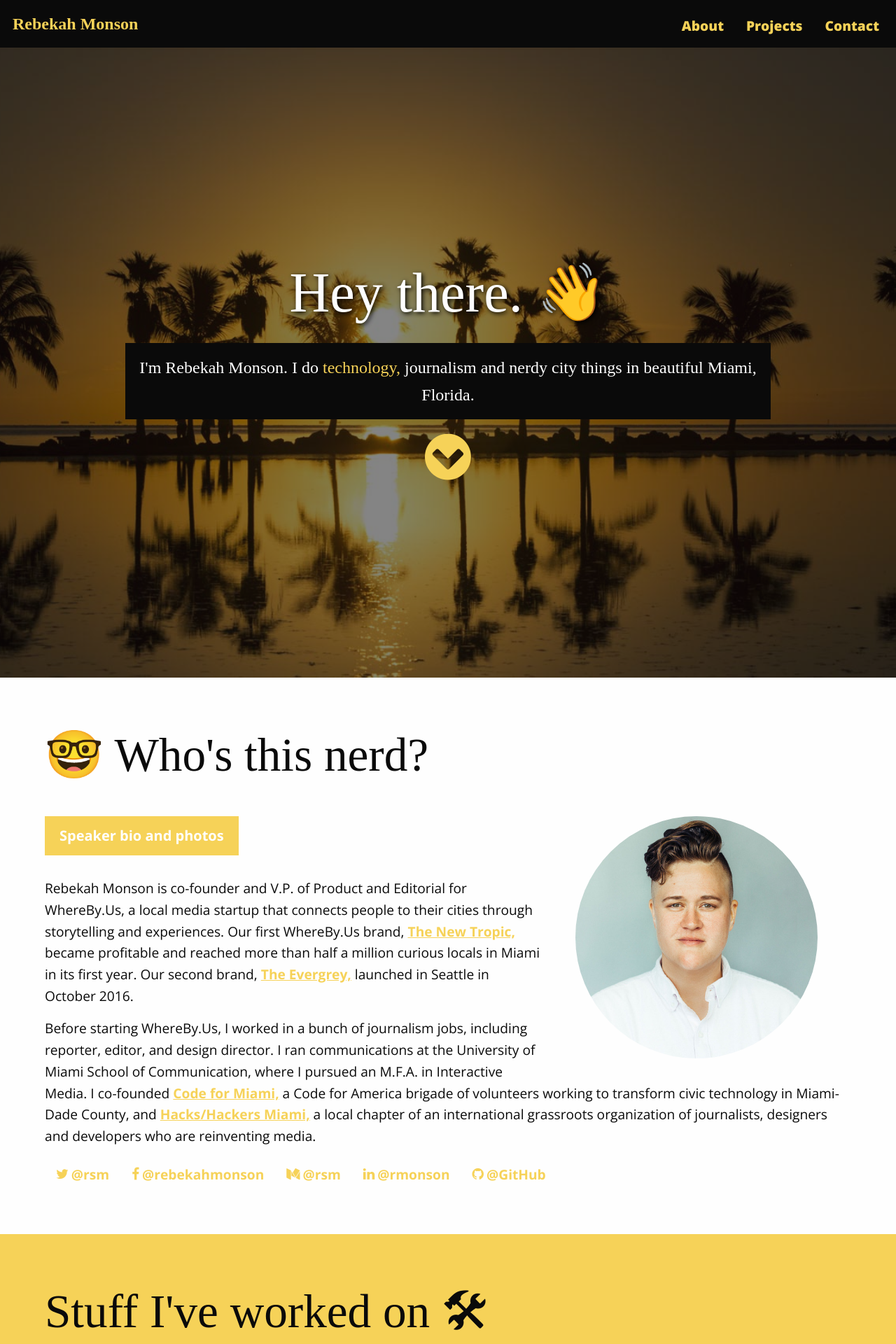
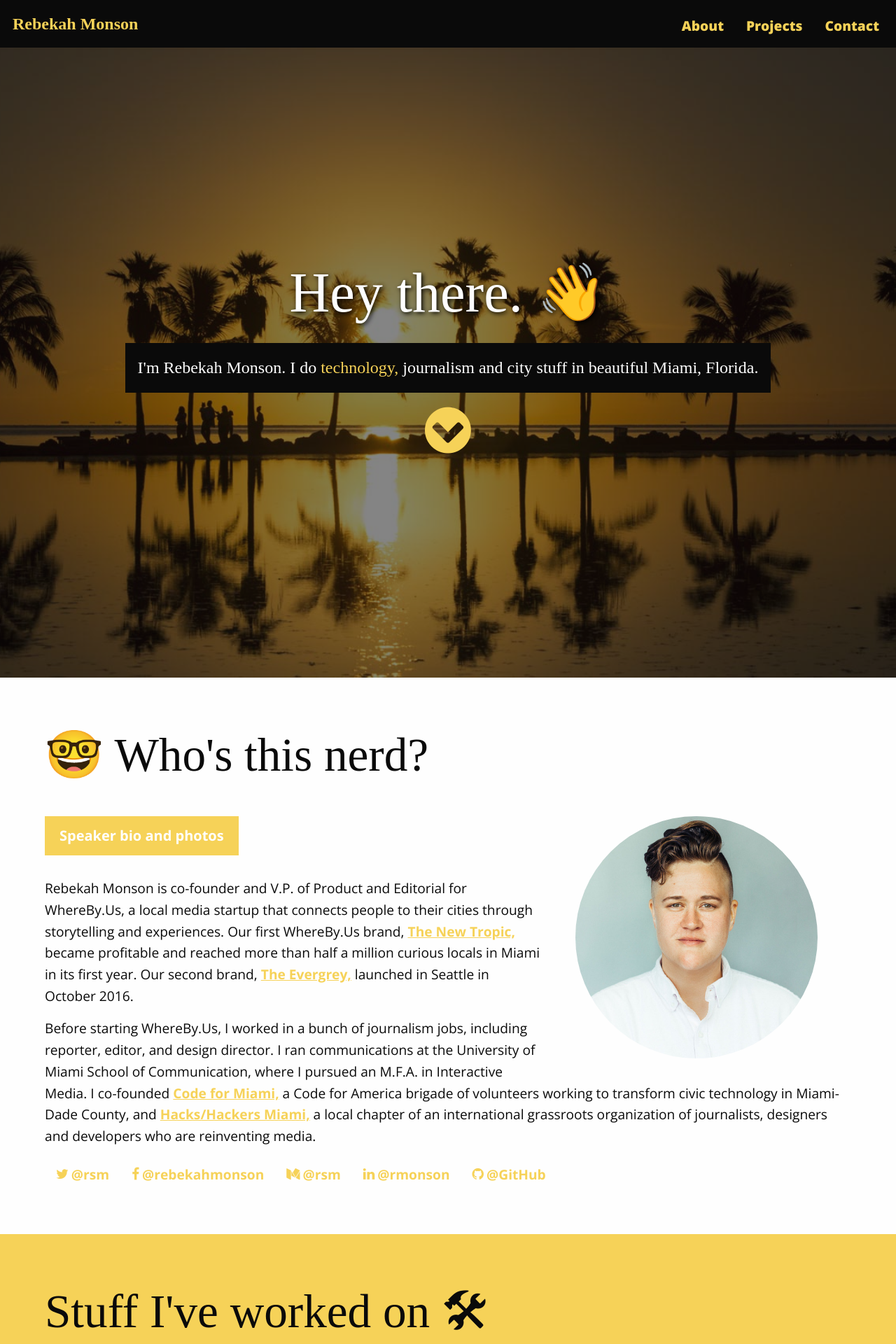
Before and after one commit to rebekahmonson/rebekahmonson.github.io, a Jekyll site: the page built from index.html, in a window 1280 px wide. Shown: the top 1920 px of the page at 70% size. Built offline with Jekyll 4.4.1, drawn with Linux system fonts in a browser that asks for light colours; nearby versions of some CDN libraries; some web fonts are replaced.

Commit message:
mobile adjustments

```diff
--- a/_layouts/default.html
+++ b/_layouts/default.html
@@ -38,7 +38,7 @@
     <div id="top"></div>
     <div data-sticky-container>
         <div class="top-bar sticky" data-sticky data-options="stickyOn: small;" data-margin-top="0" style="width:100%;" data-margin-bottom="0" data-top-anchor="intro" data-btm-anchor="destroy:bottom">
-          <nav data-magellan data-bar-offset="40">
+          <nav data-magellan data-bar-offset="60">
             <div class="top-bar-title">
               <span class="title-bar-title mas"><a href="#top">{{ site.brand }}</a></span>
             </div>
--- a/css/app.css
+++ b/css/app.css
@@ -4138,7 +4138,7 @@ body {
     background: rgba(10, 10, 10, 0.5);
     height: 100%; }
     #intro .container h1 {
-      font-size: 3.5rem;
+      font-size: 3rem;
       color: #fefefe;
       text-shadow: 2px 2px 6px #000; }
       @media screen and (min-width: 40em) {
@@ -4153,7 +4153,7 @@ body {
       background-color: #0a0a0a;
       width: 80%;
       text-align: center;
-      margin: 1rem auto; }
+      margin: .5rem auto; }
       @media screen and (min-width: 40em) {
         #intro .container p {
           margin: 1rem auto; } }
--- a/index.html
+++ b/index.html
@@ -7,7 +7,7 @@ keywords: Rebekah Monson, journalist, whereby.us, miami, technology, code for mi
 <section id="intro" data-magellan-target="intro">
   <div class="container">
     <h1>Hey there. 👋</h1>
-    <p>I'm Rebekah Monson. I do <span>technology,</span> journalism and nerdy city things in beautiful Miami, Florida.</p>
+    <p>I'm Rebekah Monson. I do <span>technology,</span> journalism and city stuff in beautiful Miami, Florida.</p>
     <nav data-magellan data-bar-offset="40">
       <a href="#about"><i class="fa fa-chevron-circle-down fa-4x" aria-hidden="true"></i></a>
     </nav>
--- a/scss/_custom.scss
+++ b/scss/_custom.scss
@@ -73,7 +73,7 @@ body{
     background: rgba($black, .5);
     height: 100%;
     h1{
-      font-size: 3.5rem;
+      font-size: 3rem;
       color: $white;
       text-shadow: 2px 2px 6px #000;
       @include breakpoint(medium){
@@ -89,7 +89,7 @@ body{
       background-color: $black;
       width: 80%;
       text-align: center;
-      margin: 1rem auto;
+      margin: .5rem auto;
       @include breakpoint(medium){
         margin: 1rem auto;
       }
```
